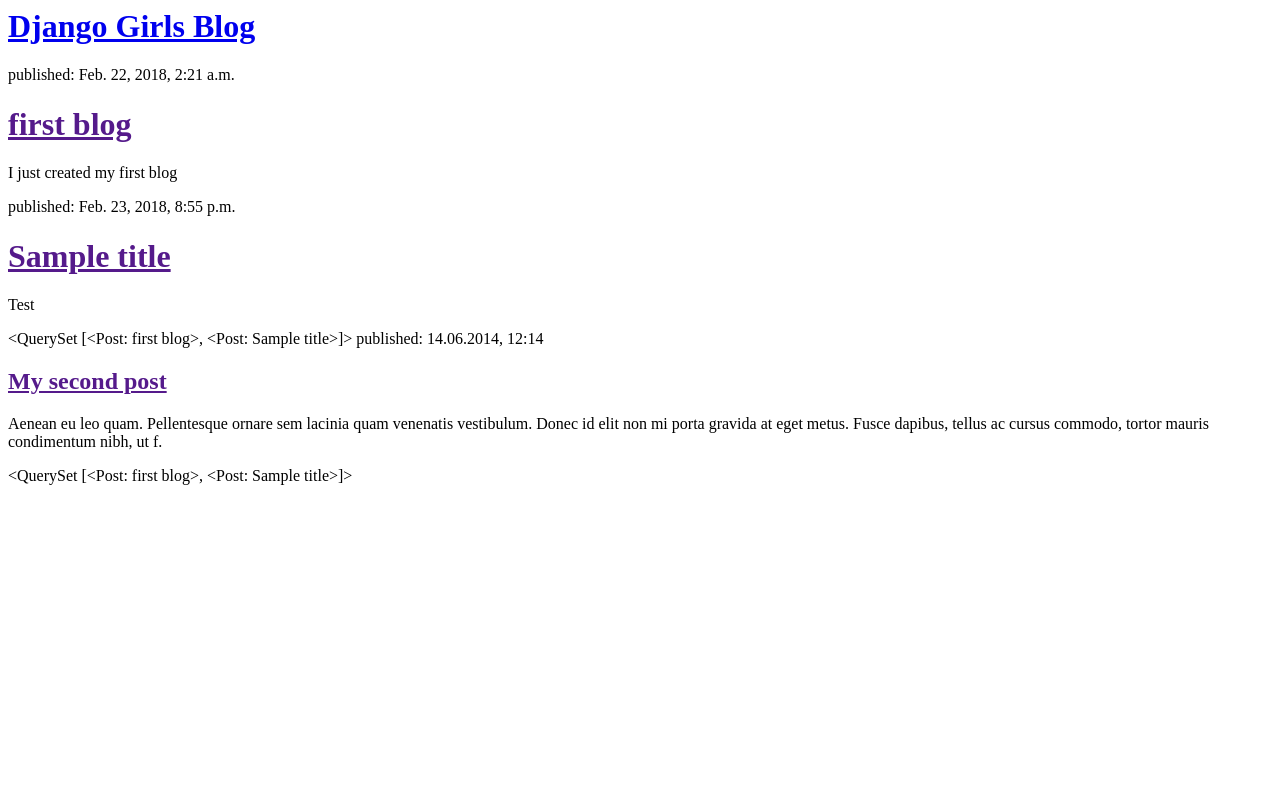
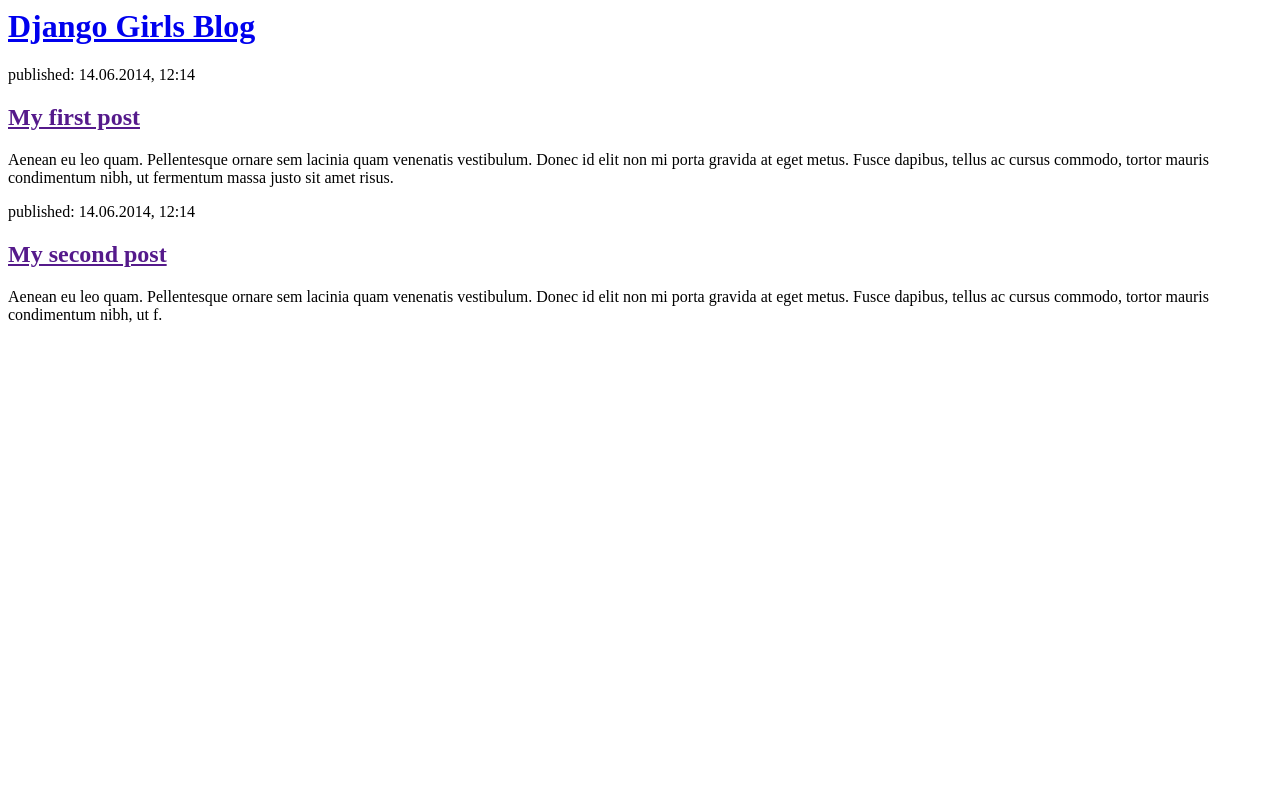
Before and after one commit to halmaimani/my-first-blog01, a Django app: page / in a window 1280 px wide. Run offline with Django 3.2, Linux system fonts and the light colour scheme; data comes from the database, SQL or seed files in the repository.

Commit message:
Changed the HTML for the site.

```diff
--- a/manage.py
+++ b/manage.py
@@ -3,7 +3,7 @@
 import sys
 
 if __name__ == "__main__":
-    os.environ.setdefault("DJANGO_SETTINGS_MODULE", "financial.settings")
+    os.environ.setdefault("DJANGO_SETTINGS_MODULE", "mysite.settings")
     try:
         from django.core.management import execute_from_command_line
     except ImportError:
--- a/financial/settings.py
+++ b/mysite/settings.py
@@ -50,7 +50,7 @@
     'django.middleware.clickjacking.XFrameOptionsMiddleware',
 ]
 
-ROOT_URLCONF = 'financial.urls'
+ROOT_URLCONF = 'mysite.urls'
 
 TEMPLATES = [
     {
@@ -68,7 +68,7 @@
     },
 ]
 
-WSGI_APPLICATION = 'financial.wsgi.application'
+WSGI_APPLICATION = 'mysite.wsgi.application'
 
 
 # Database
--- a/financial/urls.py
+++ b/mysite/urls.py
@@ -1,9 +1,4 @@
 
-
-"""mysite URL Configuration
-
-[...]
-"""
 from django.conf.urls import include
 from django.conf.urls import url
 from django.contrib import admin
--- a/financial/wsgi.py
+++ b/mysite/wsgi.py
@@ -11,6 +11,6 @@
 
 from django.core.wsgi import get_wsgi_application
 
-os.environ.setdefault("DJANGO_SETTINGS_MODULE", "financial.settings")
+os.environ.setdefault("DJANGO_SETTINGS_MODULE", "mysite.settings")
 
 application = get_wsgi_application()
--- a/project/templates/project/post_list.html
+++ b/project/templates/project/post_list.html
@@ -3,22 +3,20 @@
         <title>Django Girls blog</title>
     </head>
     <body>
-   <div>
-    <h1><a href="/">Django Girls Blog</a></h1>
-</div>
+        <div>
+            <h1><a href="/">Django Girls Blog</a></h1>
+        </div>
 
-{% for post in posts %}
-    <div>
-        <p>published: {{ post.published_date }}</p>
-        <h1><a href="">{{ post.title }}</a></h1>
-        <p>{{ post.text|linebreaksbr }}</p>
-    </div>
-{% endfor %}
+        <div>
+            <p>published: 14.06.2014, 12:14</p>
+            <h2><a href="">My first post</a></h2>
+            <p>Aenean eu leo quam. Pellentesque ornare sem lacinia quam venenatis vestibulum. Donec id elit non mi porta gravida at eget metus. Fusce dapibus, tellus ac cursus commodo, tortor mauris condimentum nibh, ut fermentum massa justo sit amet risus.</p>
+        </div>
 
-        {{ posts }}
-            published: 14.06.2014, 12:14
+        <div>
+            <p>published: 14.06.2014, 12:14</p>
             <h2><a href="">My second post</a></h2>
             <p>Aenean eu leo quam. Pellentesque ornare sem lacinia quam venenatis vestibulum. Donec id elit non mi porta gravida at eget metus. Fusce dapibus, tellus ac cursus commodo, tortor mauris condimentum nibh, ut f.</p>
-        {{posts }}
+        </div>
     </body>
 </html>
--- a/project/views.py
+++ b/project/views.py
@@ -6,4 +6,4 @@
 
 def post_list(request):
     posts = Post.objects.filter(published_date__lte=timezone.now()).order_by('published_date')
-    return render(request, 'project/post_list.html', {'posts': posts})
+    return render(request, 'project/post_list.html', {})
```
Also changed, not shown: mysite/__init__.py (added), project/static/css/project.css (added), project/urls.py (line endings or trailing spaces).
